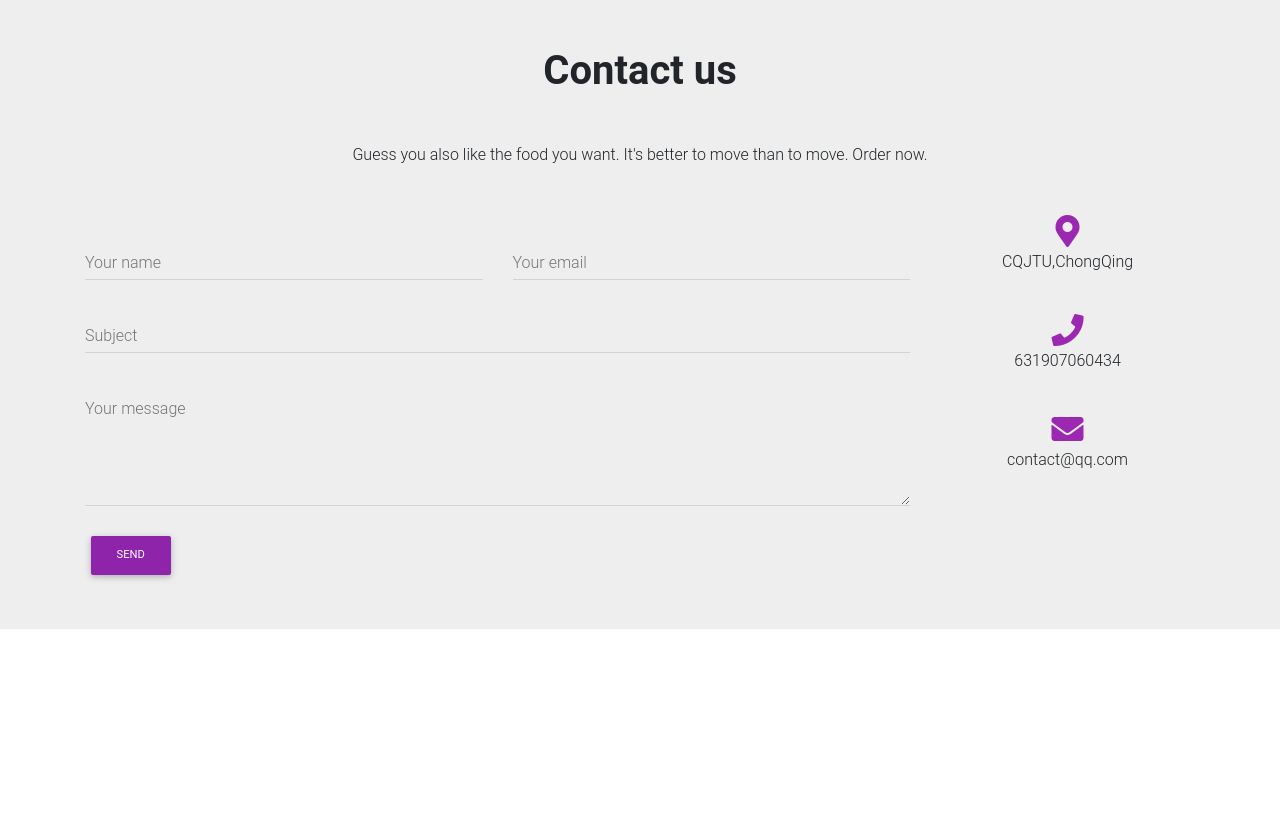
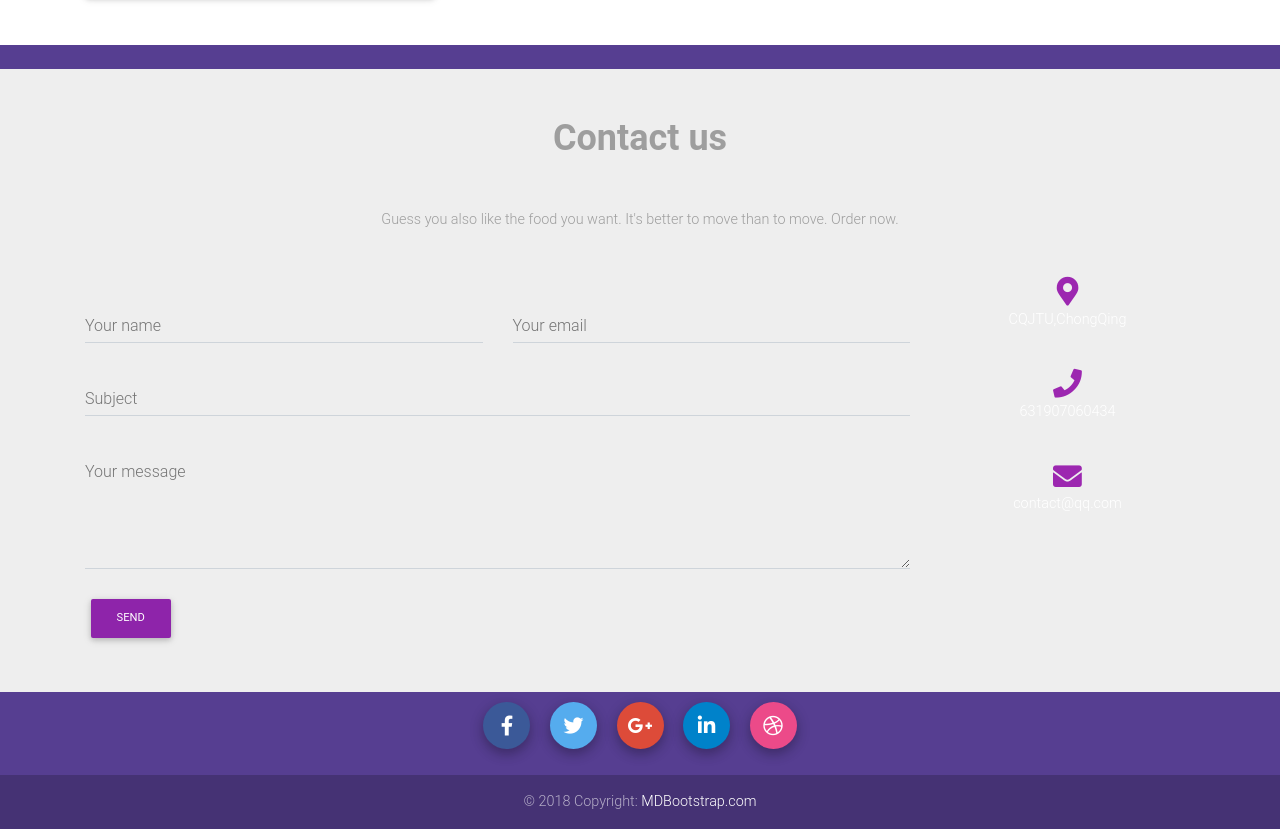
Before and after one commit to 766623393/MDB-Work, a plain HTML site: page index.html in a window 1280 px wide. Shown: the part 2639-3468 px from the top of the page. Before the commit the page ends 3268 px from the top, so only its background shows below. Drawn offline with Linux system fonts and the light colour scheme.

Commit message:
Update index.html

```diff
--- a/index.html
+++ b/index.html
@@ -206,7 +206,7 @@
     </div>
     <!--Grid row-->
     <!--Grid row 2-->
-    <div class="row">
+    <div class="row" style="margin:20px">
 
       <!--Grid column-->
       <div class="col-lg-4 col-md-12">
@@ -416,16 +416,17 @@
   </div>
   <!--Main container-->
   <!--Footer-->
-  <footer>
+  <footer class="page-footer font-small pt-4" style="background-color: #563e91">
     <!--Section: contact-->
     <section id="contact" class="py-5" style="background-color: #eee;">
 
       <div class="container">
 
         <!-- Section heading -->
-        <h2 class="h1-responsive font-weight-bold text-center mb-5">Contact us</h2>
+        <h2 class="h1-responsive font-weight-bold text-center mb-5 grey-text">Contact us</h2>
         <!-- Section description -->
-        <p class="text-center w-responsive mx-auto mb-5">Guess you also like the food you want. It's better to move than
+        <p class="text-center w-responsive mx-auto mb-5 grey-text">Guess you also like the food you want. It's better to
+          move than
           to move.
 
           Order now.</p>
@@ -527,6 +528,50 @@
 
     </section>
     <!--Section: contact-->
+
+
+
+    <!-- Footer Elements -->
+    <div class="container">
+
+      <!-- Social buttons -->
+      <ul class="list-unstyled list-inline text-center">
+        <li class="list-inline-item">
+          <a class="btn-floating btn-fb mx-1">
+            <i class="fab fa-facebook-f"> </i>
+          </a>
+        </li>
+        <li class="list-inline-item">
+          <a class="btn-floating btn-tw mx-1">
+            <i class="fab fa-twitter"> </i>
+          </a>
+        </li>
+        <li class="list-inline-item">
+          <a class="btn-floating btn-gplus mx-1">
+            <i class="fab fa-google-plus-g"> </i>
+          </a>
+        </li>
+        <li class="list-inline-item">
+          <a class="btn-floating btn-li mx-1">
+            <i class="fab fa-linkedin-in"> </i>
+          </a>
+        </li>
+        <li class="list-inline-item">
+          <a class="btn-floating btn-dribbble mx-1">
+            <i class="fab fa-dribbble"> </i>
+          </a>
+        </li>
+      </ul>
+      <!-- Social buttons -->
+
+    </div>
+    <!-- Footer Elements -->
+
+    <!-- Copyright -->
+    <div class="footer-copyright text-center py-3">© 2018 Copyright:
+      <a href="https://mdbootstrap.com/education/bootstrap/"> MDBootstrap.com</a>
+    </div>
+    <!-- Copyright -->
   </footer>
   <!--Footer-->
   <!-- end your project here -->
```
